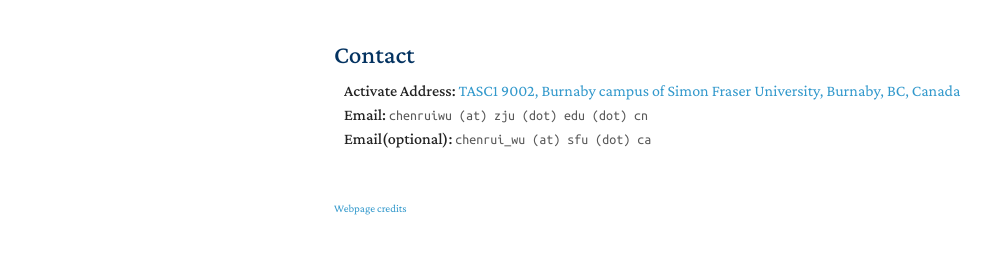
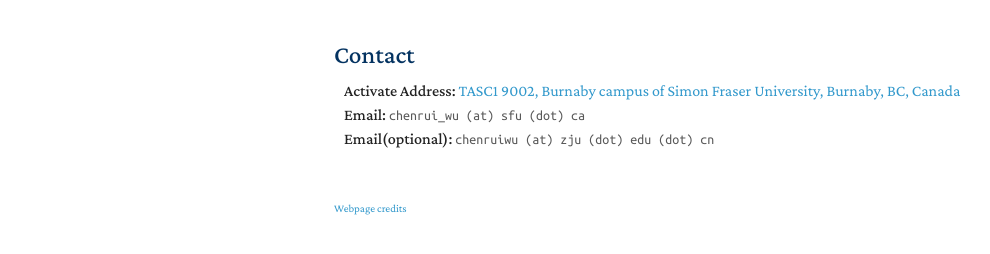
Before and after one commit to wuchenrui/wuchenrui.github.io, a Jekyll site: the page built from index.md, in a window 1280 px wide and 900 px high, scrolled down 2134 px. Shown: the part 611-865 px from the top of the window, without its empty margins (136-1126 px from the left). Built offline with Jekyll 4.4.1, drawn with Linux system fonts in a browser that asks for light colours; a style sheet for code colours, icons or effects is not loaded; our own code applies the rules of GitHub Pages for plain Markdown files.

```diff
--- a/_includes/contact.md
+++ b/_includes/contact.md
@@ -5,9 +5,9 @@
 <p style="padding-left: 10px;">
 <strong>Activate Address:</strong> <a href="https://www.google.ca/maps/place/Technology+and+Science+Complex+1,+Burnaby,+BC+V5A+1S6/@49.2767215,-122.9141125,17z/data=!3m1!4b1!4m6!3m5!1s0x548679bf39213df3:0x851019771abbd8cd!8m2!3d49.2767215!4d-122.9141125!16s%2Fg%2F1v8j03rg?hl=en&entry=ttu&g_ep=EgoyMDI1MDEwMS4wIKXMDSoASAFQAw%3D%3D">TASC1 9002, Burnaby campus of Simon Fraser University, Burnaby, BC, Canada</a>
 <br />
-<strong>Email:</strong> <email> chenruiwu (at) zju (dot) edu (dot) cn</email>
+<strong>Email:</strong> <email> chenrui_wu (at) sfu (dot) ca</email>
 <br />
-<strong>Email(optional):</strong> <email> chenrui_wu (at) sfu (dot) ca</email>
+<strong>Email(optional):</strong> <email> chenruiwu (at) zju (dot) edu (dot) cn</email>
 </p>
 
 <script src="//clustrmaps.com/globe.js?d=xq0gdubogwFVAOaud_LRtsafeOzo68hxAkLk5tAISNE"></script>
```
